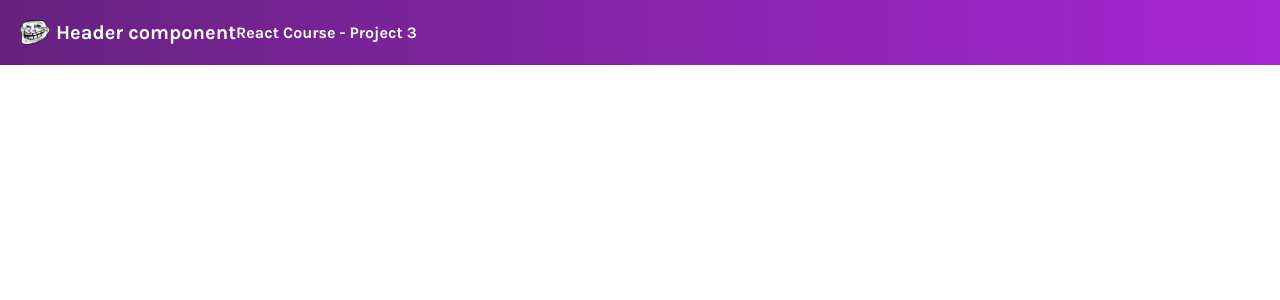
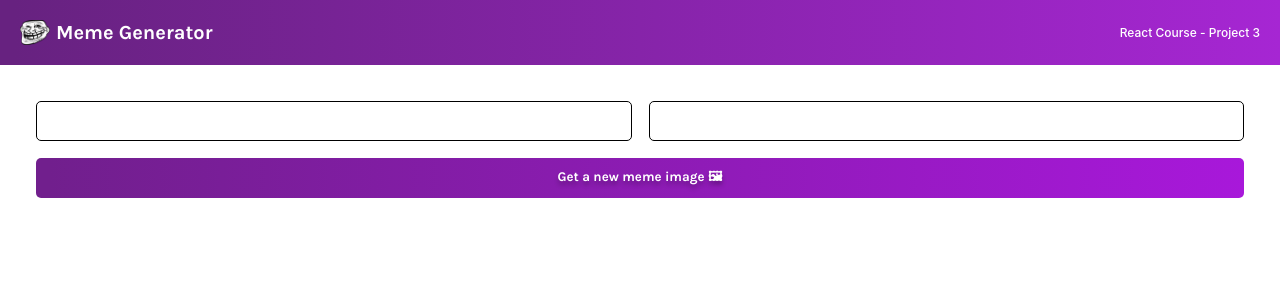
Before and after one commit to adeboluuu/Meme-generator, a React (Vite) app: page / in a window 1280 px wide. Shown: the top 300 px of the page. Built offline with nearby package versions, Linux system fonts and the light colour scheme.

Commit message:
styling for the input

```diff
--- a/src/App.jsx
+++ b/src/App.jsx
@@ -1,10 +1,12 @@
 import Header from './components/Header'
+import Meme from './components/Meme'
 import './assets/style.css'
 function App() {
 
   return (
     <div className="App">
       <Header/>
+      <Meme/>
     </div>
   )
 }
--- a/src/assets/style.css
+++ b/src/assets/style.css
@@ -3,8 +3,12 @@
 }
 
 body {
-    font-family: "Karla", sans-serif;
+    font-family: "Karla", serif;
     margin: 0;
+}
+
+main{
+    padding: 36px;
 }
 
 .header {
@@ -23,5 +27,39 @@ body {
 }
 
 .header-title {
-    font-size: 20px
+    font-size: 1.25rem;
+    margin-right: auto;
+    font-weight: 700;
 }
+
+.header-project{
+    font-size: .75rem;
+    font-weight: 500;
+    font-family: 'Inter','Serif';
+}
+
+.form {
+    display: grid;
+    grid-template: 40px 40px / 1fr 1fr;
+    gap: 17px;
+}
+
+.form-button {
+    grid-column: 1 / -1;
+    font-family: "Karla", serif;
+    border-radius: 5px;
+    background: linear-gradient(90.41deg, #711F8D 1.14%, #A818DA 100%);
+    color: white;
+    border: none;
+    cursor: pointer;
+    font-weight: 700;
+    text-shadow: 0px 4px 4px rgba(0, 0, 0, 0.25);
+
+}
+
+.form-input {
+    font-family: "Karla", serif;
+    border-radius: 5px;
+    border: 1px solid ;
+    text-indent:4px ;
+}
--- a/src/components/Header.jsx
+++ b/src/components/Header.jsx
@@ -5,7 +5,7 @@ function Header() {
   return (
     <div className='header'>
         <img src={troll_face}alt='troll-face'className='header-image'/>
-        <h2 className='header-title'>Header component</h2>
+        <h2 className='header-title'>Meme Generator</h2>
         <h4 className='header-project'>React Course - Project 3</h4>
     </div>
   )
--- /dev/null
+++ b/src/components/Meme.jsx
@@ -0,0 +1,15 @@
+import React from 'react'
+
+function Meme() {
+  return (
+    <main>
+        <form className='form'>
+            <input className='form-input' type='text'/>
+            <input className='form-input' type='text'/>
+            <button className='form-button'>Get a new meme image 🖼</button>
+        </form>
+    </main>
+  )
+}
+
+export default Meme
```
